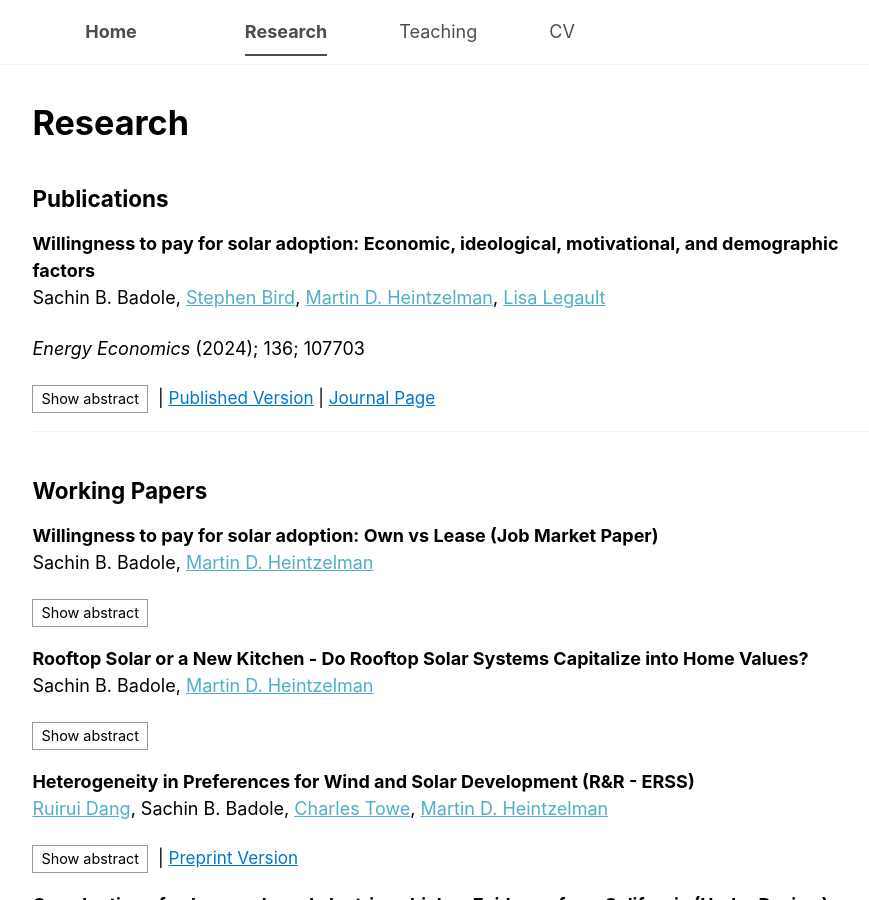
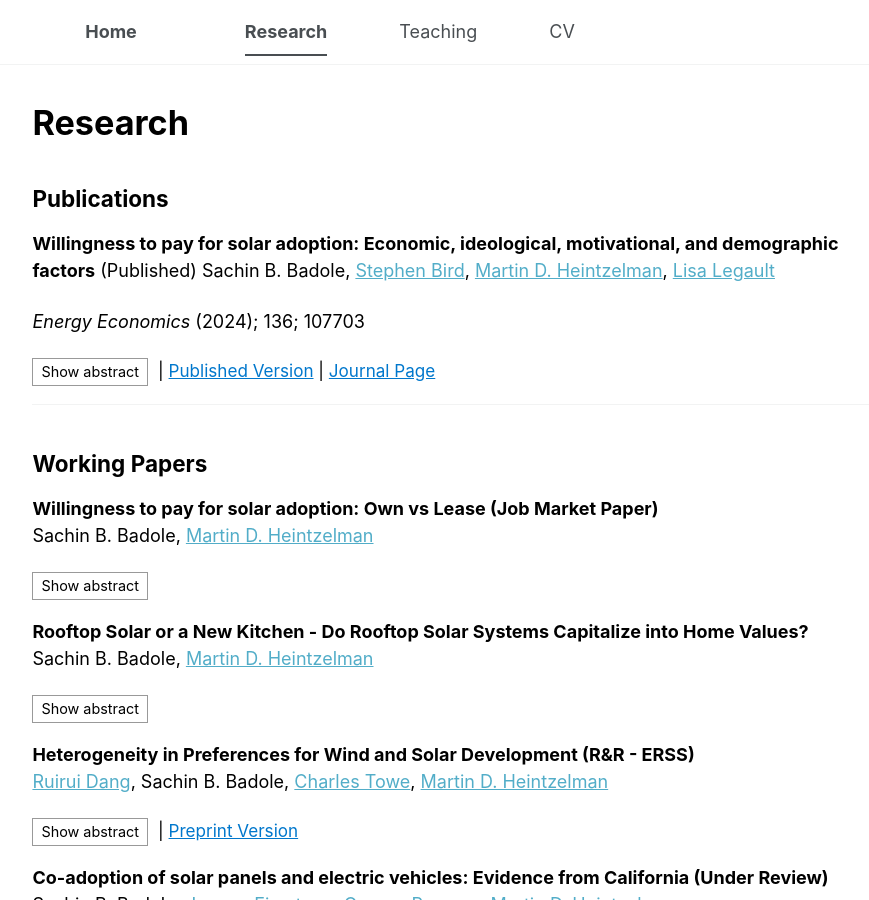
Before and after one commit to sachin-b-badole/sachin-b-badole.github.io, a Jekyll site: the page built from _pages/research.md, in a window 1280 px wide and 900 px high. Shown: the whole window, without its empty margins (301-1170 px from the left). Built offline with Jekyll 4.4.1, drawn with Linux system fonts in a browser that asks for light colours.

Commit message:
Update research.md

```diff
--- a/_pages/research.md
+++ b/_pages/research.md
@@ -10,6 +10,7 @@ classes: wide research-page
 {% assign pubs = site.publications | where: "type", "publication" | sort: "year" | reverse %}
 {% for p in pubs %}
 **{{ p.title }}**
+{% if p.status %} ({{ p.status }}){% endif %}
 {{ p.authors | join: ", " | markdownify | replace: "<p>", "" | replace: "</p>", "" }}
 {% if p.journal %}_{{ p.journal }}_ ({{ p.year }}); {{ p.volume }}; {{ p.pages }}{% endif %}
 
```
